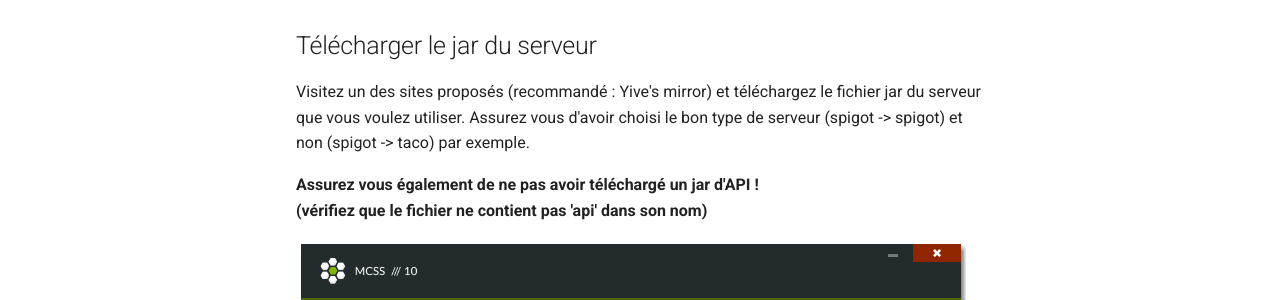
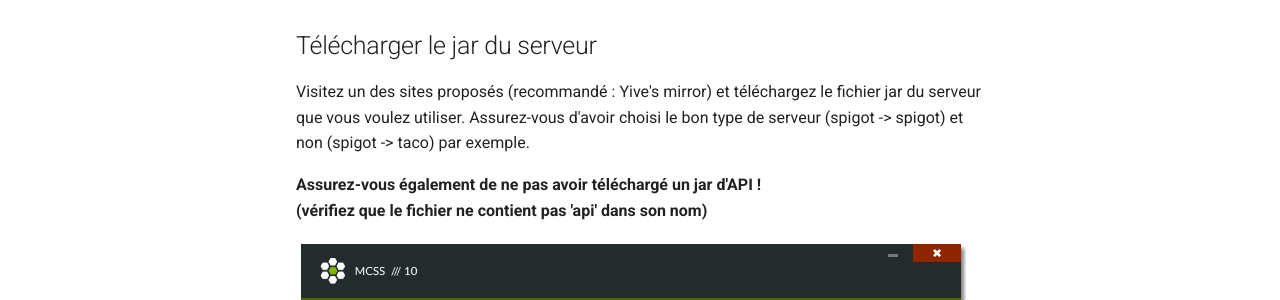
Before and after one commit to mcserversoft/documentation, an MkDocs documentation site: the page built from docs/maj-un-serveur.md, in a window 1280 px wide and 900 px high. Shown: the part 459-759 px from the top of the window. Built offline with MkDocs 1.6.1 and Material for MkDocs 9.7.7, drawn with Linux system fonts in a browser that asks for light colours; comment, search, counter and statistics services are not loaded.

```diff
--- a/docs/maj-un-serveur.md
+++ b/docs/maj-un-serveur.md
@@ -12,9 +12,9 @@
 <a name="download-the-server-jar-file"></a>
 ## Télécharger le jar du serveur
 
-Visitez un des sites proposés (recommandé : Yive's mirror) et téléchargez le fichier jar du serveur que vous voulez utiliser. Assurez vous d'avoir choisi le bon type de serveur (spigot -> spigot) et non (spigot -> taco) par exemple.
+Visitez un des sites proposés (recommandé : Yive's mirror) et téléchargez le fichier jar du serveur que vous voulez utiliser. Assurez-vous d'avoir choisi le bon type de serveur (spigot -> spigot) et non (spigot -> taco) par exemple.
 
-**Assurez vous également de ne pas avoir téléchargé un jar d'API !<br>(vérifiez que le fichier ne contient pas 'api' dans son nom)**
+**Assurez-vous également de ne pas avoir téléchargé un jar d'API !<br>(vérifiez que le fichier ne contient pas 'api' dans son nom)**
 
 ![Screenshot of the Update Instance window](assets/screenshots/update_server_links.png)
 
```
